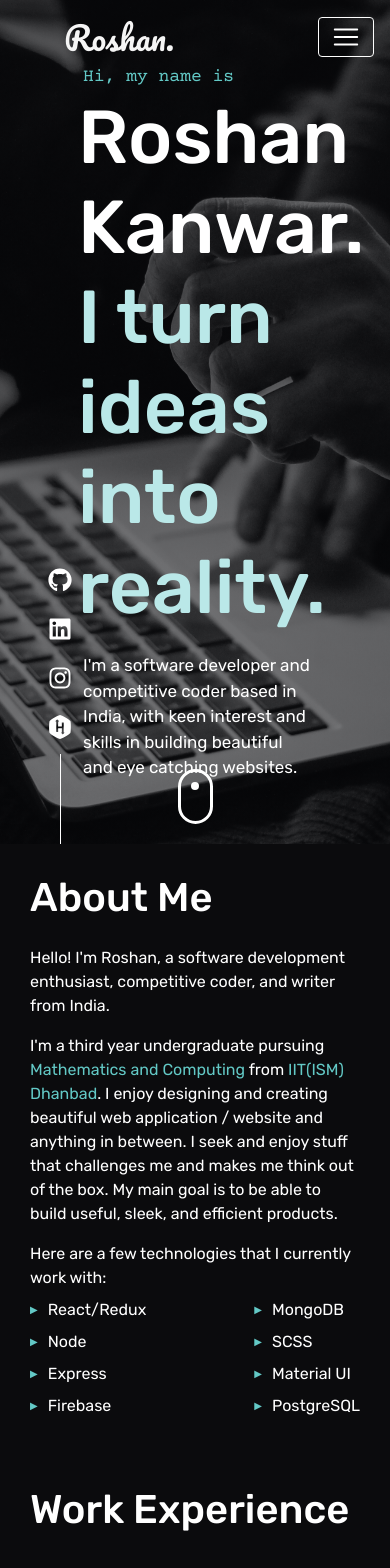
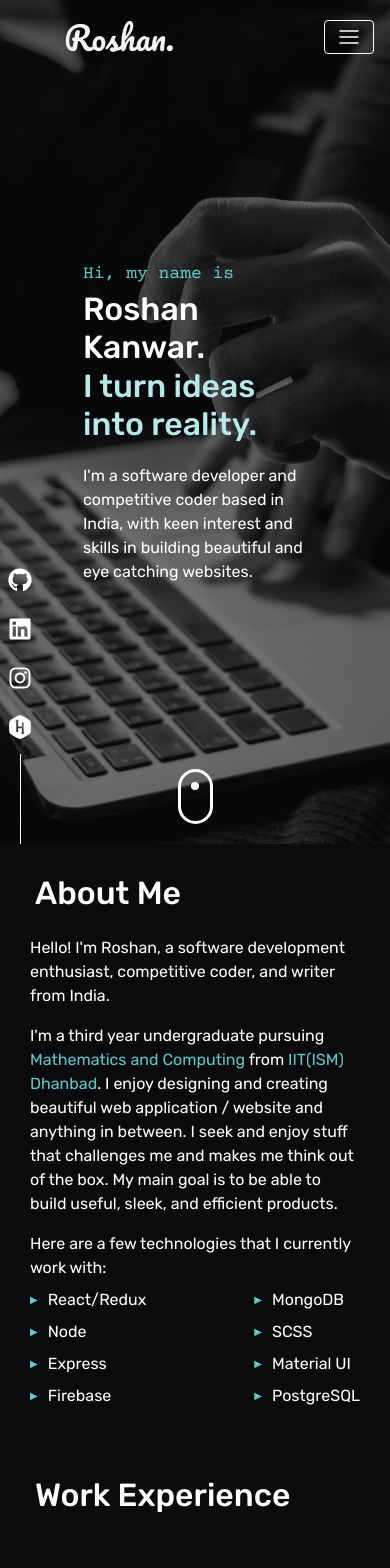
Before and after one commit to roshan0708/portfolio_v2, a React (Create React App) app: page / in a window 390 px wide. Shown: the top 1568 px of the page. Built offline with nearby package versions, Linux system fonts and the light colour scheme.

Commit message:
responsiveness of the site corrected

```diff
--- a/public/index.html
+++ b/public/index.html
@@ -25,7 +25,7 @@
       }
 
       .loader{
-          left:52%;
+          left:50%;
           top:40%;
           z-index:10000;
           position: absolute;
@@ -38,7 +38,7 @@
       @media only screen and (max-width:430px) {
         .loader{
           left:40%;
-          top:50%;
+          top:40%;
         }
       }
     </style>
--- a/src/components/contact.jsx
+++ b/src/components/contact.jsx
@@ -6,7 +6,7 @@ const Contact = () => {
       <div className="head mx-5">
         <div className="main-div">
           <section className="div-1 contact">
-            <h1 className="my-3">Get In Touch</h1>
+            <h1 className="my-3 heading" style={{textAlign:"center"}}>Get In Touch</h1>
             <p>
               Have doubts? Need something? I'm always here to answer your
               queries. Click on the button below, drop a message and I'll try my
--- a/src/components/workExperience.jsx
+++ b/src/components/workExperience.jsx
@@ -9,7 +9,7 @@ const WorkExperience = () => {
         id="work"
       >
         <section className="div-2 work">
-          <h1 className="mb-4">Work Experience</h1>
+          <h1 className="mb-4 heading">Work Experience</h1>
           <Timeline />
         </section>
       </div>
--- a/src/styles/_responsive.scss
+++ b/src/styles/_responsive.scss
@@ -2,8 +2,9 @@
   .main-div{
     padding:30px;
   }
-  .contact-div .footer{
+  #root .contact-div .footer{
     bottom:-20px;
+    font-size: smaller !important;
   }
   .timeline{
       &-heading-div{
@@ -11,6 +12,28 @@
       }
   }
 }
+
+@media only screen and (max-width:430px){
+  .bg-div .head-div-second-text, .bg-div .head-div-third-text,h1,h2{
+    font-size: xx-large;
+    padding-left: 5px !important;
+  }
+  .bg-div .head-div-fourth-text{
+    font-size: medium;
+  }
+
+  .bg-div .social-media{
+    left:0;
+  }
+
+  #root p,span{
+    font-size: medium !important;
+  }
+  .heading{
+    font-size: xx-large !important;
+  }
+}
+
 
 @media only screen and (max-width:769px){
     .card{
--- a/src/styles/layout/_quote.scss
+++ b/src/styles/layout/_quote.scss
@@ -14,6 +14,7 @@
         .quote{
             display: flex;
             flex-direction: column;
+            justify-content: center;
             align-items: center;
             color:white;
             p{
@@ -22,6 +23,7 @@
                 font-family: 'Cormorant Garamond', serif;
             }
             span{
+                text-align: center;
                 font-family:  'Rubik', sans-serif;
                 font-size: 23px;
             }
```
